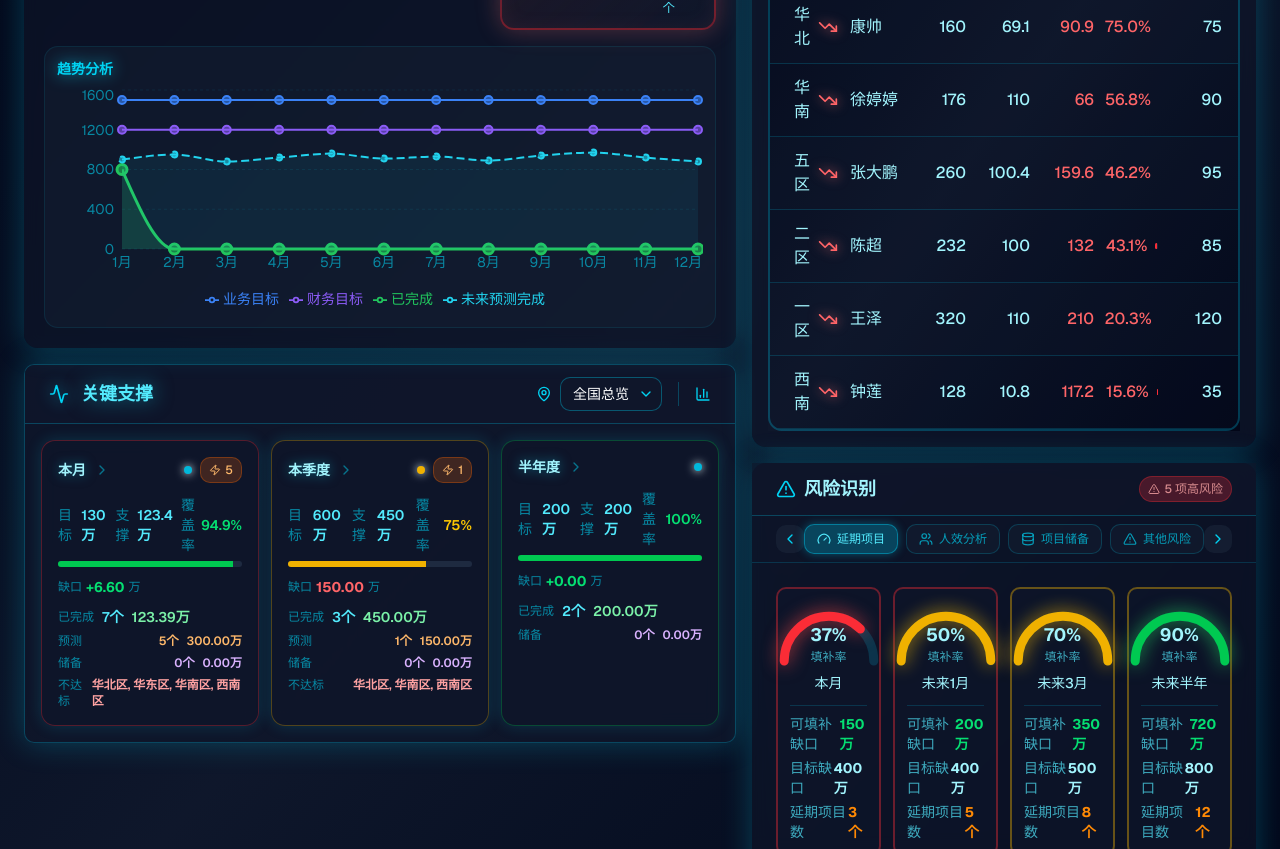
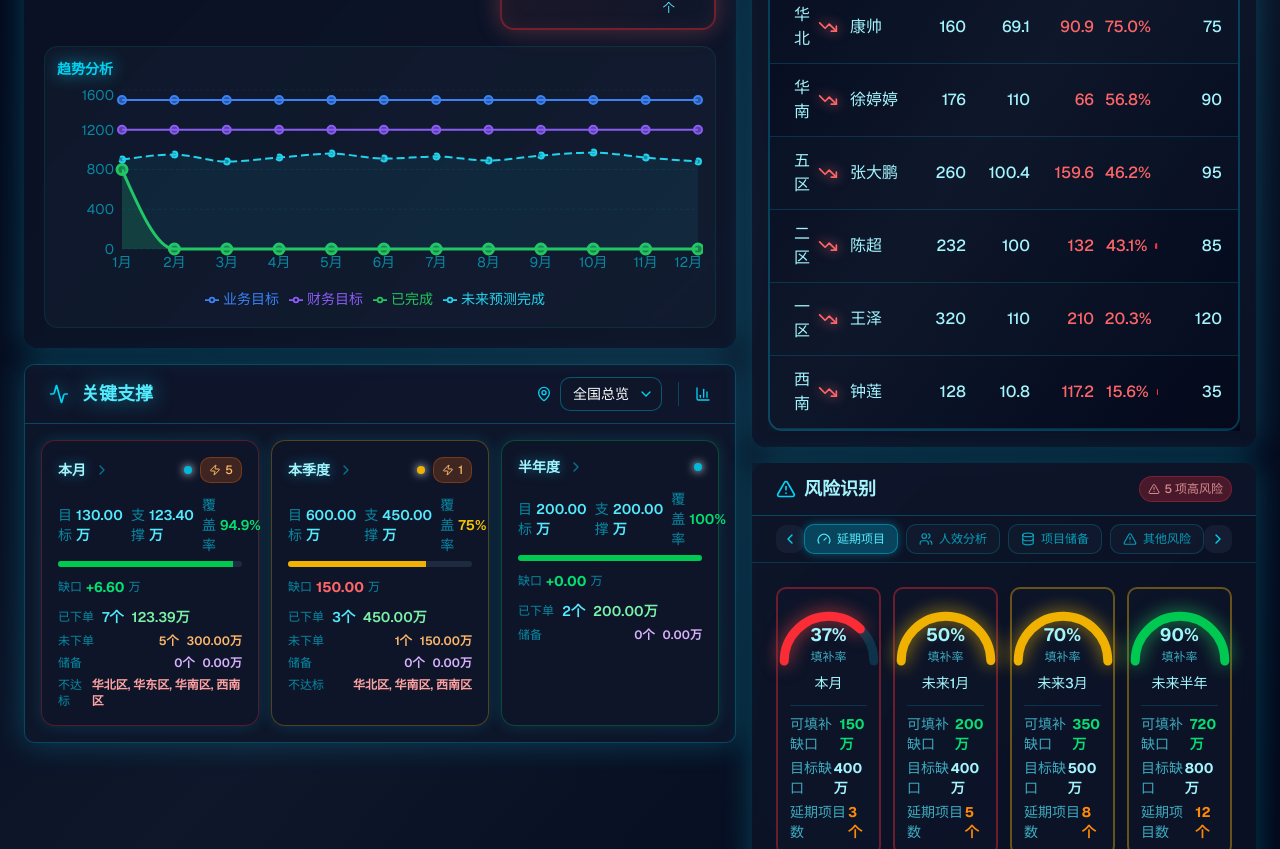
Before and after one commit to navylee1990/coze_jsc, a Next.js app: page /gm in a window 1280 px wide. Shown: the part 339-1188 px from the top of the page. Built offline with nearby package versions, Linux system fonts and the light colour scheme.

Commit message:
fix: 修改关键支撑模块标签文字并统一数据精度

```diff
--- a/src/components/FutureSupportAdequacyPanel.tsx
+++ b/src/components/FutureSupportAdequacyPanel.tsx
@@ -1859,13 +1859,13 @@ export default function FutureSupportAdequacyPanel({
                     <div className="flex items-center gap-0.5 sm:gap-1">
                       <span className={cn(theme === 'dashboard' ? 'text-cyan-400/60' : 'text-slate-500')}>目标</span>
                       <span className={cn('font-semibold text-xs sm:text-sm', theme === 'dashboard' ? 'text-cyan-300' : 'text-slate-900')}>
-                        {level.target.toLocaleString()}万
+                        {level.target.toFixed(2)}万
                       </span>
                     </div>
                     <div className="flex items-center gap-0.5 sm:gap-1">
                       <span className={cn(theme === 'dashboard' ? 'text-cyan-400/60' : 'text-slate-500')}>支撑</span>
                       <span className={cn('font-semibold text-xs sm:text-sm', theme === 'dashboard' ? 'text-cyan-300' : 'text-slate-900')}>
-                        {level.amount.toLocaleString()}万
+                        {level.amount.toFixed(2)}万
                       </span>
                     </div>
                     <div className="flex items-center gap-0.5 sm:gap-1">
@@ -1899,7 +1899,7 @@ export default function FutureSupportAdequacyPanel({
 
                   {/* 已完成项目数 + 金额 */}
                   <div className="flex items-center gap-1.5 sm:gap-2 text-xs sm:text-sm pt-0.5 sm:pt-1">
-                    <span className={cn('text-xs', theme === 'dashboard' ? 'text-cyan-400/60' : 'text-slate-500')}>已完成</span>
+                    <span className={cn('text-xs', theme === 'dashboard' ? 'text-cyan-400/60' : 'text-slate-500')}>已下单</span>
                     <span className={cn('font-semibold text-xs sm:text-sm', theme === 'dashboard' ? 'text-cyan-300' : 'text-slate-900')}>
                       {level.projects.length}个
                     </span>
@@ -1911,7 +1911,7 @@ export default function FutureSupportAdequacyPanel({
                   {/* 未统计项目数 + 金额 */}
                   {level.excludedProjects && level.excludedProjects.length > 0 && (
                     <div className="flex justify-between text-xs">
-                      <span className={cn('text-[10px] sm:text-xs', theme === 'dashboard' ? 'text-cyan-400/60' : 'text-slate-500')}>预测</span>
+                      <span className={cn('text-[10px] sm:text-xs', theme === 'dashboard' ? 'text-cyan-400/60' : 'text-slate-500')}>未下单</span>
                       <div className="flex items-center gap-1 sm:gap-2">
                         <span className={cn(
                           'font-semibold text-xs text-orange-400',
@@ -2214,7 +2214,7 @@ function ProjectDrillDownModal({
               <div className={cn('text-[9px] sm:text-xs', theme === 'dashboard' ? 'text-cyan-400/70' : 'text-slate-600')}>目标</div>
               <div className="flex items-center justify-center gap-0.5">
                 <div className={cn('text-base sm:text-xl font-bold', theme === 'dashboard' ? 'text-cyan-300' : 'text-slate-900')}>
-                  {totals.target.toLocaleString()}
+                  {totals.target.toFixed(2)}
                 </div>
                 <div className={cn('text-[9px] sm:text-xs', theme === 'dashboard' ? 'text-cyan-400/60' : 'text-slate-500')}>万元</div>
               </div>
@@ -2230,7 +2230,7 @@ function ProjectDrillDownModal({
               <div className={cn('text-[9px] sm:text-xs', theme === 'dashboard' ? 'text-cyan-400/70' : 'text-slate-600')}>支撑</div>
               <div className="flex items-center justify-center gap-0.5">
                 <div className={cn('text-base sm:text-xl font-bold', theme === 'dashboard' ? 'text-cyan-300' : 'text-slate-900')}>
-                  {totals.amount.toLocaleString()}
+                  {totals.amount.toFixed(2)}
                 </div>
                 <div className={cn('text-[9px] sm:text-xs', theme === 'dashboard' ? 'text-cyan-400/60' : 'text-slate-500')}>万元</div>
               </div>
```
